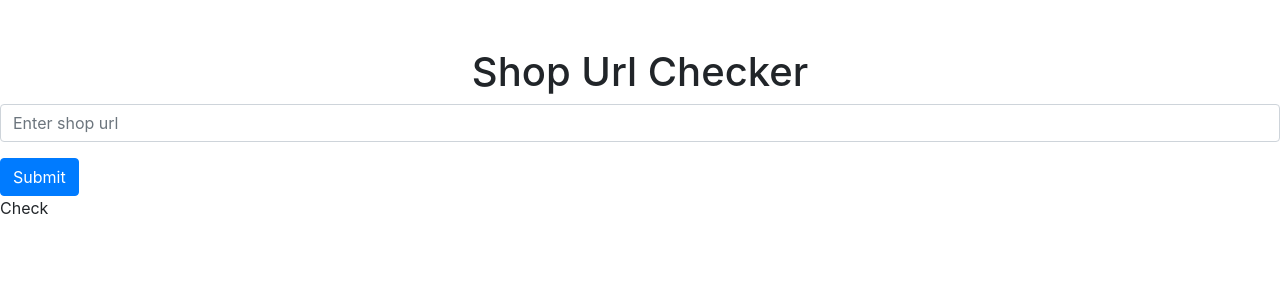
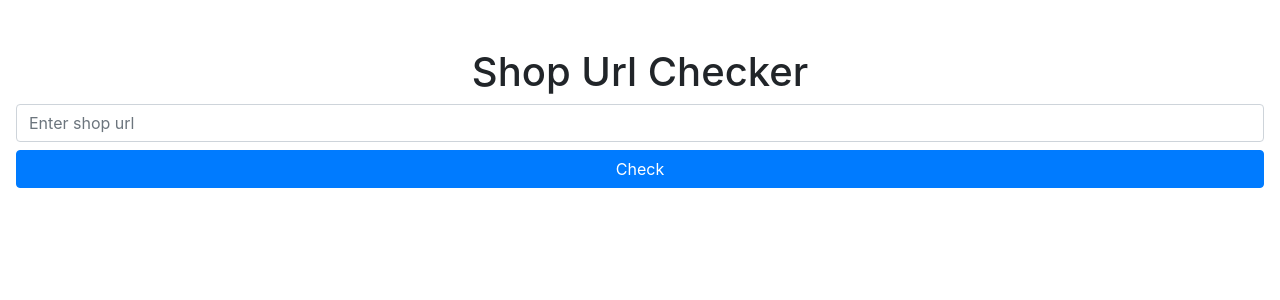
Before and after one commit to nonelone/hackyeah-2024, a Flask app: page / in a window 1280 px wide. Shown: the top 300 px of the page. Run offline with Flask 3, Linux system fonts and the light colour scheme.

Commit message:
Correct home and protected

```diff
--- a/templates/home.html
+++ b/templates/home.html
@@ -7,17 +7,19 @@
     <link rel="stylesheet" href="https://cdn.jsdelivr.net/npm/bootstrap@4.3.1/dist/css/bootstrap.min.css" integrity="sha384-ggOyR0iXCbMQv3Xipma34MD+dH/1fQ784/j6cY/iJTQUOhcWr7x9JvoRxT2MZw1T" crossorigin="anonymous">
 </head>
 <body>
-    <div class="container mt-5"></div>
-        <h1 class="d-flex justify-content-center">Shop Url Checker</h1>
+    <div class="container-fluid mt-5"></div>
+        <div class="d-flex justify-content-center">
+            <h1>Shop Url Checker</h1>
+        </div>
         <form method="POST" action="{{ url_for('api.api') }}">
-            <div class="mb-3">
+            <div class="d-flex flex-column justify-content-center mx-3">
                 <input type="text" class="form-control" name="url" placeholder="Enter shop url">
+                <button type="submit" class="btn btn-primary mt-2">Check</button>
             </div>
-            <input type="submit" class="btn btn-primary d-flex justify-content-center">Check</button>
         </form>
     </div>
     <script src="https://code.jquery.com/jquery-3.3.1.slim.min.js" integrity="sha384-q8i/X+965DzO0rT7abK41JStQIAqVgRVzpbzo5smXKp4YfRvH+8abtTE1Pi6jizo" crossorigin="anonymous"></script>
-<script src="https://cdn.jsdelivr.net/npm/popper.js@1.14.7/dist/umd/popper.min.js" integrity="sha384-UO2eT0CpHqdSJQ6hJty5KVphtPhzWj9WO1clHTMGa3JDZwrnQq4sF86dIHNDz0W1" crossorigin="anonymous"></script>
-<script src="https://cdn.jsdelivr.net/npm/bootstrap@4.3.1/dist/js/bootstrap.min.js" integrity="sha384-JjSmVgyd0p3pXB1rRibZUAYoIIy6OrQ6VrjIEaFf/nJGzIxFDsf4x0xIM+B07jRM" crossorigin="anonymous"></script>
+    <script src="https://cdn.jsdelivr.net/npm/popper.js@1.14.7/dist/umd/popper.min.js" integrity="sha384-UO2eT0CpHqdSJQ6hJty5KVphtPhzWj9WO1clHTMGa3JDZwrnQq4sF86dIHNDz0W1" crossorigin="anonymous"></script>
+    <script src="https://cdn.jsdelivr.net/npm/bootstrap@4.3.1/dist/js/bootstrap.min.js" integrity="sha384-JjSmVgyd0p3pXB1rRibZUAYoIIy6OrQ6VrjIEaFf/nJGzIxFDsf4x0xIM+B07jRM" crossorigin="anonymous"></script>
 </body>
 </html>
```
Also changed, not shown: templates/protected.html (+26 -4 lines).
